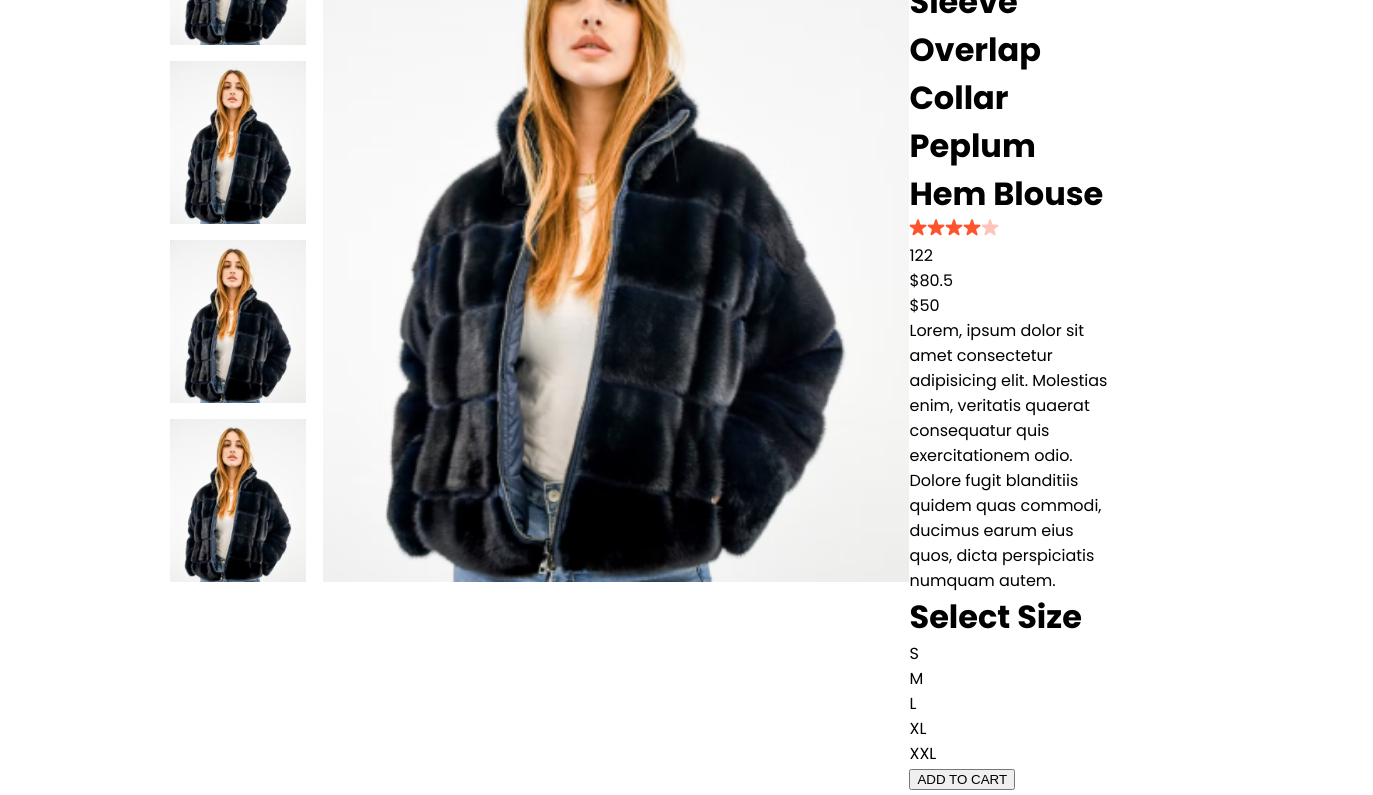
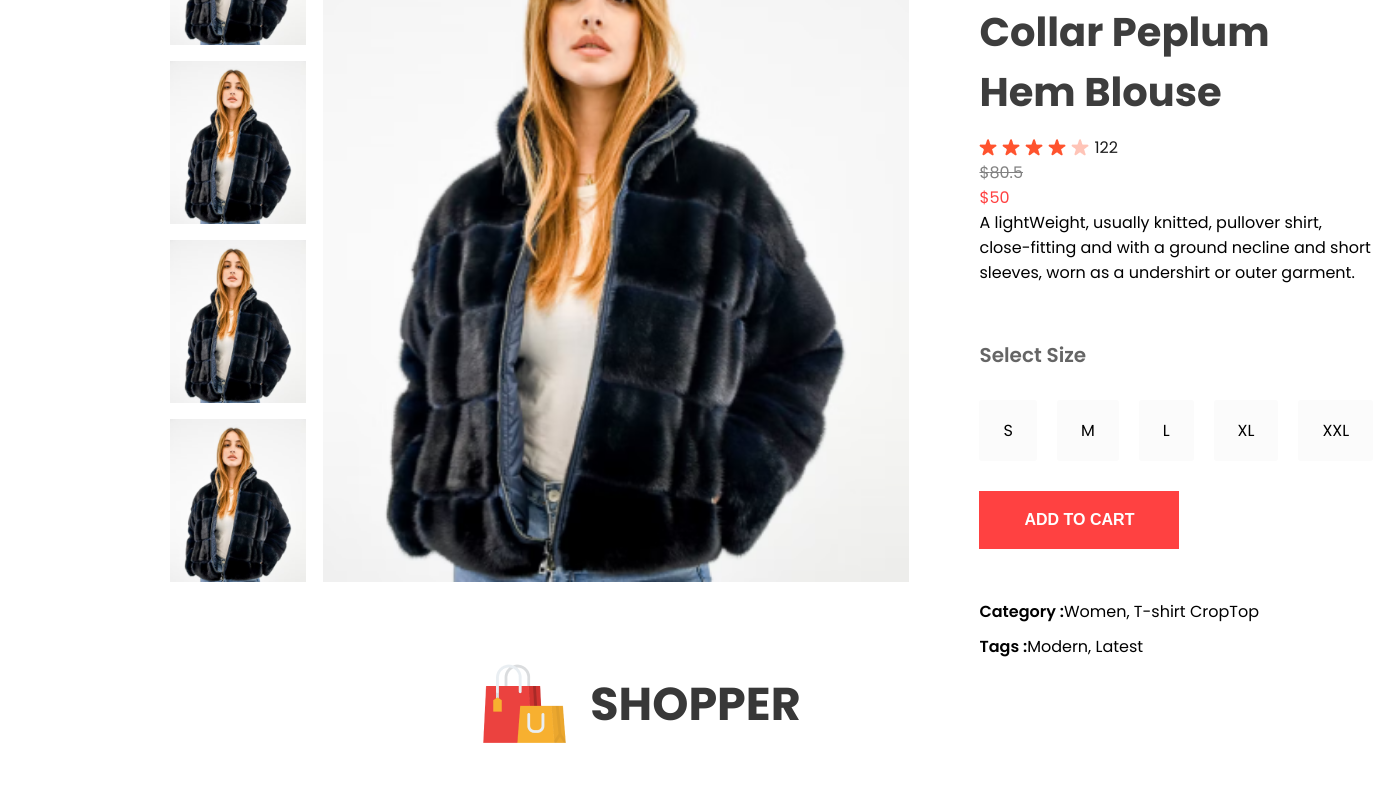
Before and after one commit to Indranil102/Shopping, a React (Create React App) app: page /product/1 in a window 1280 px wide. Shown: the part 360-1155 px from the top of the page, 1373 px wide, since content can reach past the window. Built offline with nearby package versions, Linux system fonts and the light colour scheme; a web font is replaced by a local one.

Commit message:
productDisplay complete

```diff
--- a/src/Components/ProductDisplay/ProductDisplay.css
+++ b/src/Components/ProductDisplay/ProductDisplay.css
@@ -20,3 +20,77 @@
     width: 586px;
     height: 700px;
 }
+.productdisplay-right{
+     margin: 0px 70px;
+     display: flex;
+     flex-direction: column;
+}
+.productdisplay-right h1{
+    color: #3d3d3d;
+    font-size: 40px;
+    font-weight: 700;
+}
+
+.productdisplay-right-star{
+    display: flex;
+    align-items: center;
+    margin-top: 13px;
+    gap: 5px;
+    color: #1c1c1c;
+    font-size: 16px;
+}
+.productdisplay-right-prices{
+    display: flex;
+    margin: 40px 0px;
+    gap: 30px;
+    font-size: 24px;
+    font-weight: 700;
+
+}
+.productdisplay-right-price-old{
+    color: #818181;
+    text-decoration: line-through;
+}
+.productdisplay-right-price-new{
+    color: #ff4141;
+}
+
+.productdisplay-right-size h1{
+    margin-top: 55px;
+    color: #656565;
+    font-size: 20px;
+    font-weight: 600;
+
+}
+.productdisplay-right-sizes{
+    display: flex;
+    margin: 30px 0px;
+    gap: 20px;
+}
+.productdisplay-right-sizes div{
+    padding: 18px 24px;
+    background: #fbfbfb;
+    border-radius: 3px;
+    cursor: pointer;
+
+}
+.productdisplay-right button{
+    padding: 20px 40px;
+    width: 200px;
+    font-size: 16px;
+    font-weight: 600;
+    color: white;
+    background-color: #ff4141;
+    margin-bottom:40px ;
+    border: none;
+    outline: none;
+    cursor: pointer;
+}
+
+.productdisplay-right-category{
+    margin-top: 10px;
+
+}
+.productdisplay-right-category span{
+    font-weight: 600;
+}
--- a/src/Components/ProductDisplay/ProductDisplay.jsx
+++ b/src/Components/ProductDisplay/ProductDisplay.jsx
@@ -33,12 +33,12 @@ const ProductDisplay = (props) => {
             <div className="productdisplay-right-price-new">${product.new_price}</div>
         </div>
         <div className="productdisplay-righ-description">
-            Lorem, ipsum dolor sit amet consectetur adipisicing elit. Molestias enim, veritatis quaerat consequatur quis exercitationem odio. Dolore fugit blanditiis quidem quas commodi, ducimus earum eius quos, dicta perspiciatis numquam autem.
+            A lightWeight, usually knitted, pullover shirt, close-fitting and with a ground necline and short sleeves, worn as a undershirt or outer garment.
 
         </div>
          <dic className="productdisplay-right-size">
             <h1>Select Size</h1>
-            <div className="productdisplay-right-size">
+            <div className="productdisplay-right-sizes">
                 <div>S</div>
                 <div>M</div>
                 <div>L</div>
@@ -48,7 +48,7 @@ const ProductDisplay = (props) => {
          </dic>
          <button>ADD TO CART</button>
          <p className='productdisplay-right-category'><span>Category :</span>Women, T-shirt CropTop</p>
-         <p className='productdisplay-right-category'><span>TAgs :</span>Modern, Latest</p>
+         <p className='productdisplay-right-category'><span>Tags :</span>Modern, Latest</p>
 
 
      </div>
```
